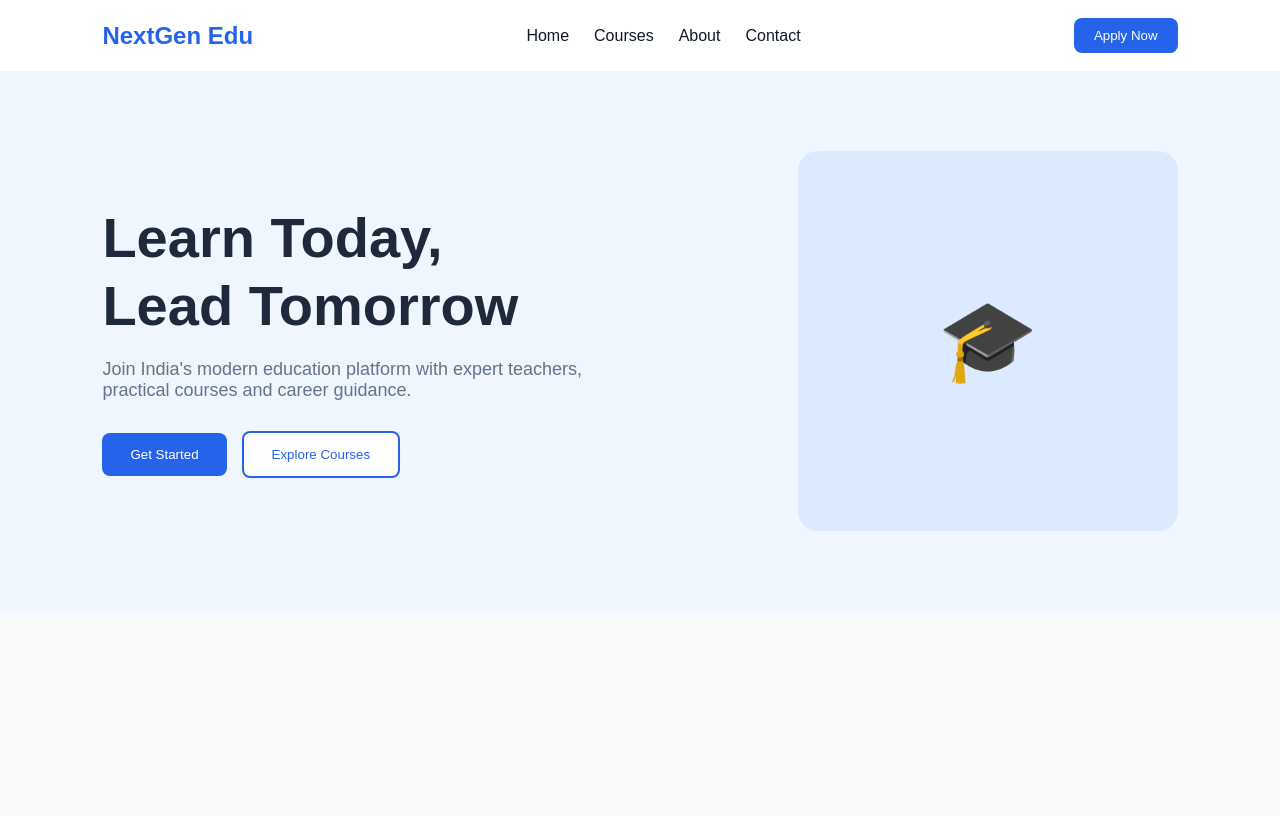
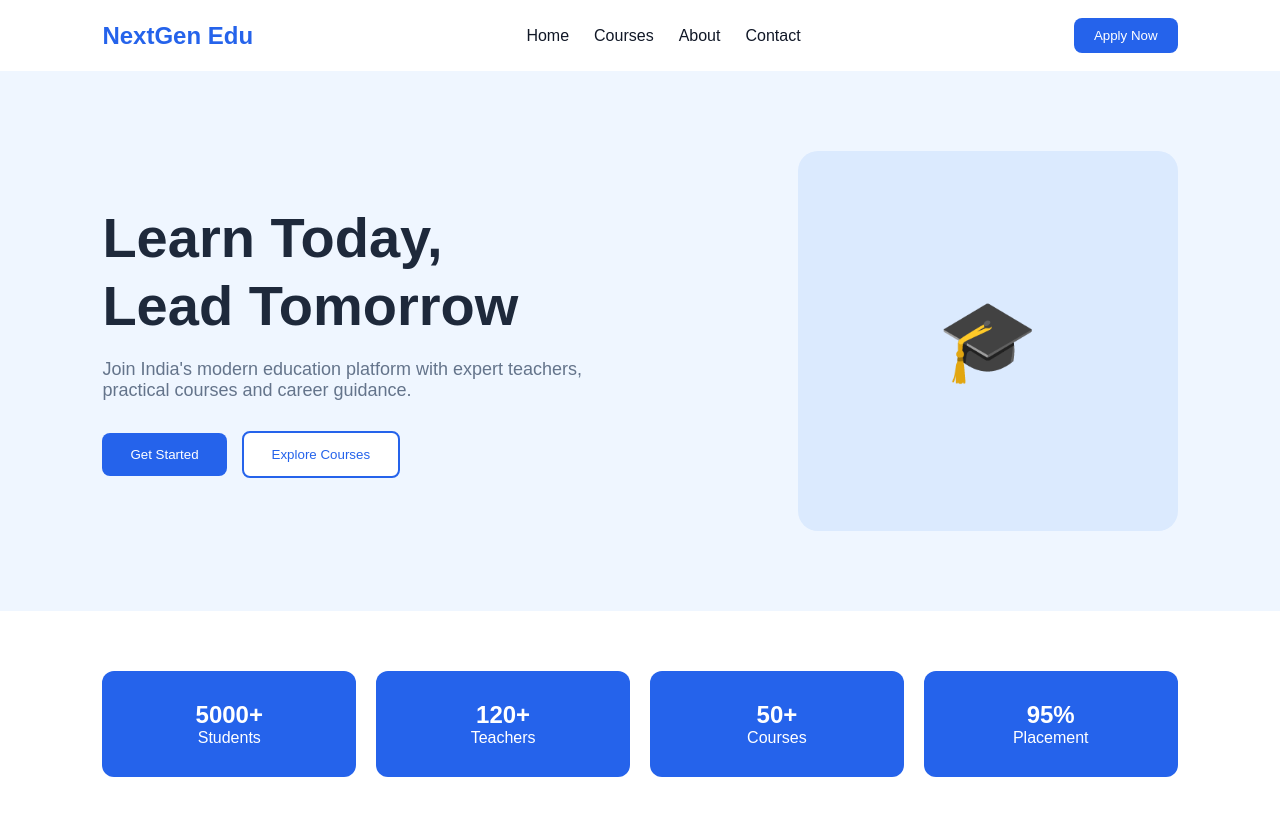
Before and after one commit to Dev093235/nextgen-education-demo, a React (Vite) app: page / in a window 1280 px wide. Shown: the top 816 px of the page. Built offline with nearby package versions, Linux system fonts and the light colour scheme.

Commit message:
Update Home.js

```diff
--- a/src/pages/Home.js
+++ b/src/pages/Home.js
@@ -1,11 +1,13 @@
 import Navbar from "../components/Navbar";
 import Hero from "../components/Hero";
+import Stats from "../components/Stats";
 
 function Home() {
   return (
     <>
       <Navbar />
       <Hero />
+      <Stats />
     </>
   );
 }
```
